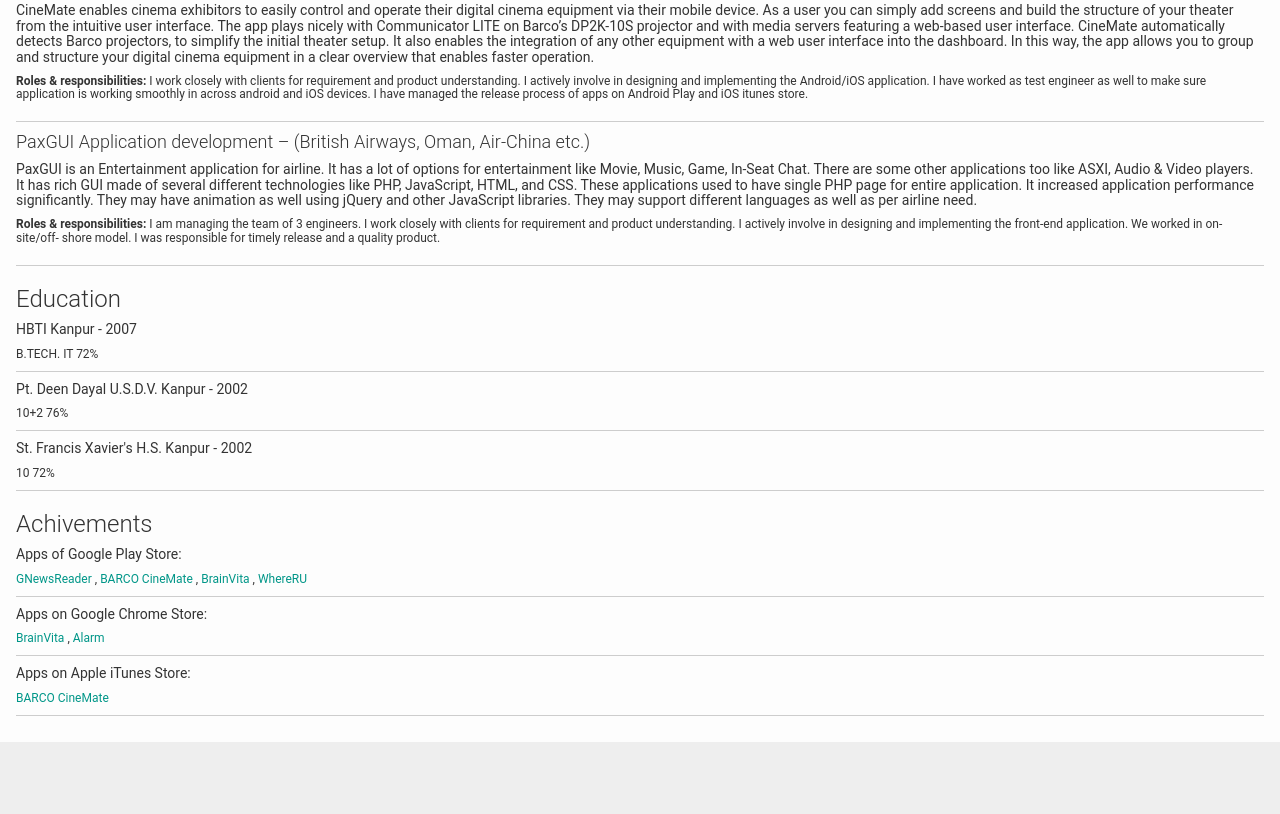
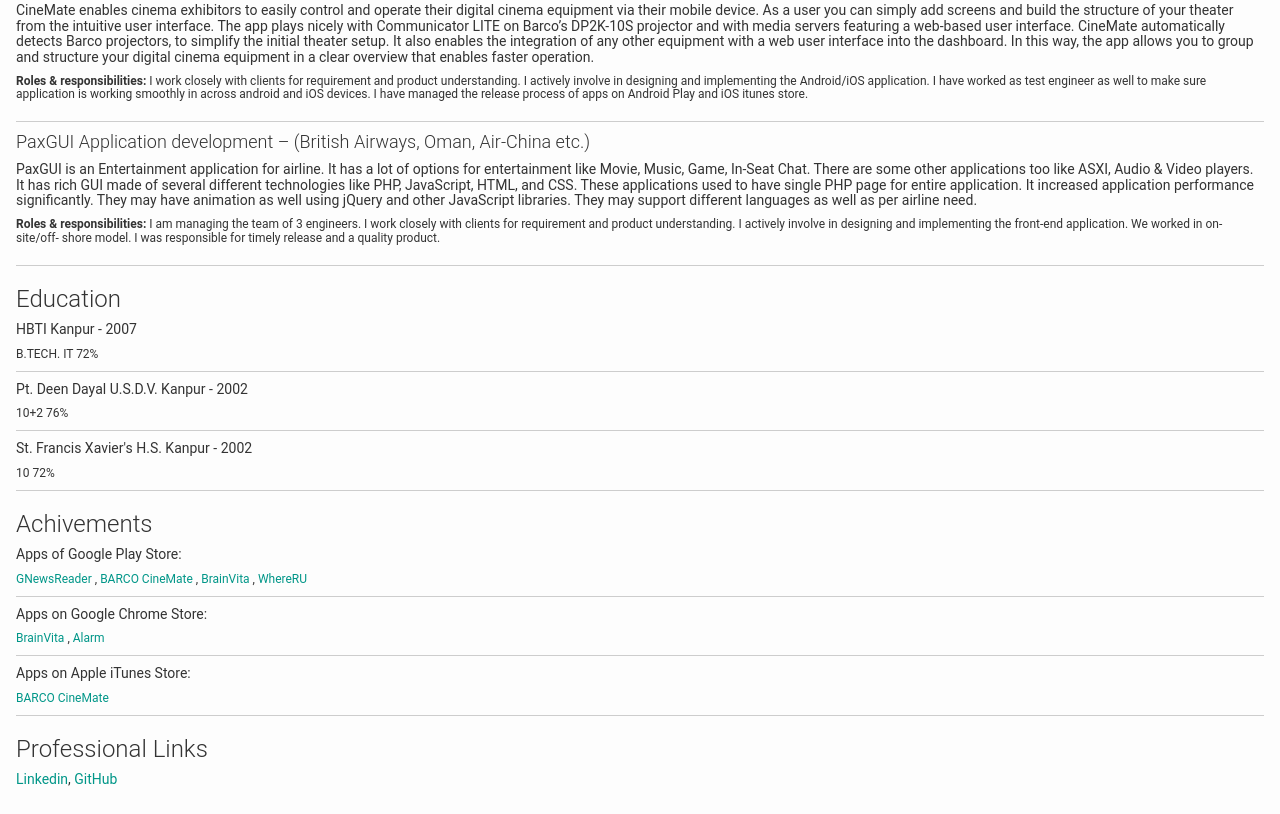
Before and after one commit to invingagan1/invingagan1.github.io, a website: page index.html in a window 1280 px wide. Shown: the part 815-1629 px from the top of the page. Before the commit the page ends 1557 px from the top, so only its background shows below. Drawn offline with Linux system fonts and the light colour scheme.

Commit message:
more details

```diff
--- a/index.html
+++ b/index.html
@@ -136,6 +136,10 @@
                 </a>
             </h6>
         </div>
+        <div>
+            <h3>Professional Links</h3>
+            <h5><a href="https://www.linkedin.com/in/gagan-deep-singh-76710217/" target="_blank">Linkedin</a>, <a href="https://github.com/invingagan1" target="_blank">GitHub</a></h5>
+        </div>
     </div>
 </body>
 <script src="./js/jquery.min.js"></script>
```
